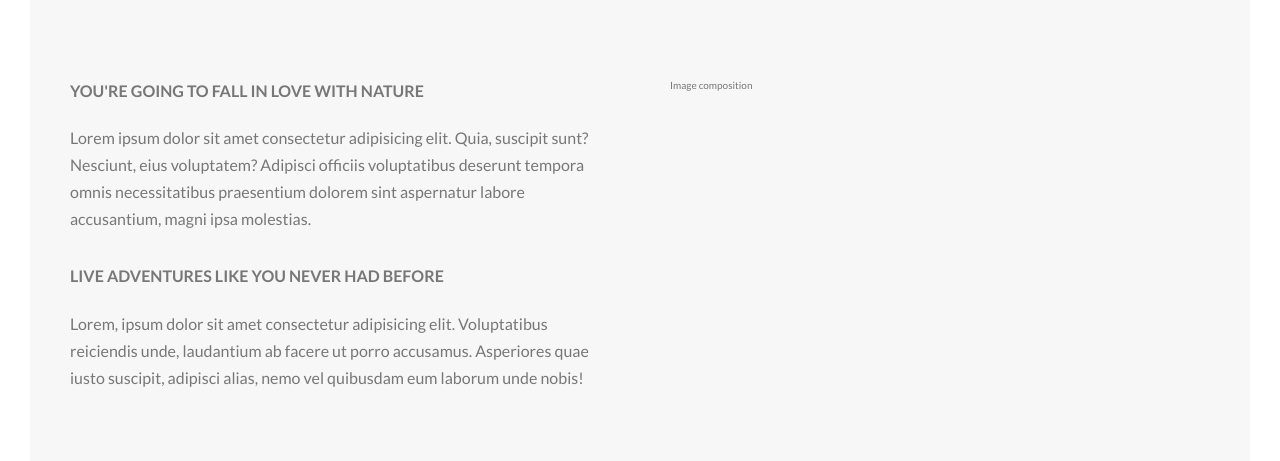
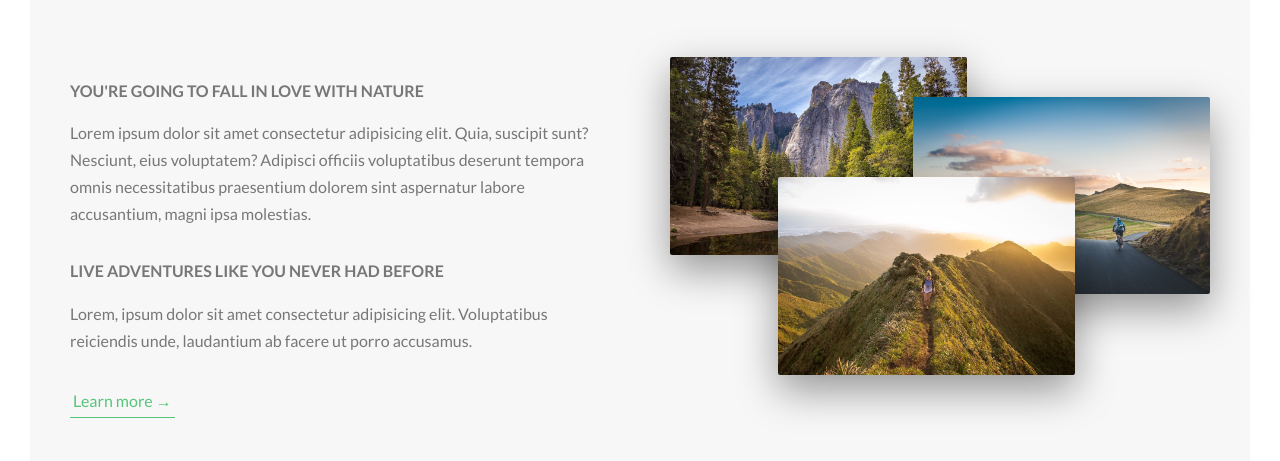
Before and after one commit to dallasclarke/advanced-css-1, a website: page index.html in a window 1280 px wide. Shown: the part 863-1324 px from the top of the page. Drawn offline with Linux system fonts and the light colour scheme.

Commit message:
Finished up about section.

```diff
--- a/index.html
+++ b/index.html
@@ -41,16 +41,38 @@
               You're going to fall in love with nature
             </h3>
             <p class="paragraph">
-              Lorem ipsum dolor sit amet consectetur adipisicing elit. Quia, suscipit sunt? Nesciunt, eius voluptatem? Adipisci officiis voluptatibus deserunt tempora omnis necessitatibus praesentium dolorem sint aspernatur labore accusantium, magni ipsa molestias.
+              Lorem ipsum dolor sit amet consectetur adipisicing elit. Quia,
+              suscipit sunt? Nesciunt, eius voluptatem? Adipisci officiis
+              voluptatibus deserunt tempora omnis necessitatibus praesentium
+              dolorem sint aspernatur labore accusantium, magni ipsa molestias.
             </p>
             <h3 class="heading-tertiary u-margin-bottom-small">
               Live adventures like you never had before
             </h3>
             <p class="paragraph">
-              Lorem, ipsum dolor sit amet consectetur adipisicing elit. Voluptatibus reiciendis unde, laudantium ab facere ut porro accusamus. Asperiores quae iusto suscipit, adipisci alias, nemo vel quibusdam eum laborum unde nobis!
+              Lorem, ipsum dolor sit amet consectetur adipisicing elit.
+              Voluptatibus reiciendis unde, laudantium ab facere ut porro
+              accusamus.
             </p>
+            <a href="#" class="btn-text">Learn more &rarr;</a>
           </div>
-          <div class="col-1-of-2">Image composition</div>
+          <div class="col-1-of-2">
+            <div class="composition">
+              <img
+                src="img/nat-1-large.jpg"
+                alt="Photo 1"
+                class="composition__photo composition__photo--p1"
+              /><img
+                src="img/nat-2-large.jpg"
+                alt="Photo 2"
+                class="composition__photo composition__photo--p2"
+              /><img
+                src="img/nat-3-large.jpg"
+                alt="Photo 3"
+                class="composition__photo composition__photo--p3"
+              />
+            </div>
+          </div>
         </div>
       </section>
     </main>
--- a/sass/abstracts/_variables.scss
+++ b/sass/abstracts/_variables.scss
@@ -8,6 +8,8 @@ $color-grey-dark: #777;
 $color-white: #fff;
 $color-black: #000;
 
+$default-font-size: 1.6rem;
+
 $grid-width: 114rem;
 $gutter-vertical: 8rem;
 $gutter-horizontal: 6rem;
--- a/sass/base/_typography.scss
+++ b/sass/base/_typography.scss
@@ -64,13 +64,13 @@ body {
 }
 
 .heading-tertiary {
-  font-size: 1.6rem;
+  font-size: $default-font-size;
   font-weight: 700;
   text-transform: uppercase;
 }
 
 .paragraph {
-  font-size: 1.6rem;
+  font-size: $default-font-size;
 
   &:not(:last-child) {
     margin-bottom: 3rem;
--- a/sass/base/utilities.scss
+++ b/sass/base/utilities.scss
@@ -1,11 +1,15 @@
 .u-center-text {
-    text-align: center;
+  text-align: center;
 }
 
 .u-margin-bottom-small {
-    margin-bottom: 2rem;
+  margin-bottom: 1.5rem;
+}
+
+.u-margin-bottom-medium {
+  margin-bottom: 4rem;
 }
 
 .u-margin-bottom-big {
-    margin-bottom: 8rem;
+  margin-bottom: 8rem;
 }
--- a/sass/components/_button.scss
+++ b/sass/components/_button.scss
@@ -8,6 +8,7 @@
     border-radius: 100px;
     transition: all 0.2s;
     position: relative;
+    font-size: $default-font-size;
   }
 
   &:hover {
@@ -15,9 +16,9 @@
     box-shadow: 0 10px 20px rgba($color-black, 0.2);
 
     &::after {
-    transform: scaleX(1.4) scaleY(1.6);
-    opacity: 0;
-  }
+      transform: scaleX(1.4) scaleY(1.6);
+      opacity: 0;
+    }
   }
 
   &:active {
@@ -30,8 +31,8 @@
     color: $color-grey-dark;
 
     &::after {
-    background-color: $color-white;
-  }
+      background-color: $color-white;
+    }
   }
 
   &::after {
@@ -52,3 +53,27 @@
     animation-fill-mode: backwards;
   }
 }
+
+.btn-text {
+  &:link,
+  &:visited {
+    font-size: $default-font-size;
+    color: $color-primary;
+    display: inline-block;
+    text-decoration: none;
+    border-bottom: 1px solid $color-primary;
+    padding: 3px;
+    transition: all 0.2s;
+  }
+
+  &:hover {
+    background-color: $color-primary;
+    color: $color-white;
+    box-shadow: 0 1rem 2rem rgba($color-black, 0.15);
+    transform: translateY(-2px);
+  }
+
+  &:active {
+    box-shadow: 0 0.5rem 1rem rgba($color-black, 0.15);
+  }
+}
--- /dev/null
+++ b/sass/components/_composition.scss
@@ -0,0 +1,39 @@
+.composition {
+  position: relative;
+
+  &__photo {
+    width: 55%;
+    box-shadow: 0 1.5rem 4rem rgba($color-black, 0.4);
+    border-radius: 2px;
+    position: absolute;
+    z-index: 10;
+    transition: all .2s;
+    outline-offset: 2rem;
+
+    &--p1 {
+        left: 0;
+        top: -2rem;
+    }
+
+    &--p2 {
+        right: 0;
+        top: 2rem;
+    }
+
+    &--p3 {
+        left: 20%;
+        top: 10rem;
+    }
+
+    &:hover {
+        outline: 1.5rem solid $color-primary;
+        transform: scale(1.05) translateY(-0.5rem);
+        box-shadow: 0 2.5rem 40rem rgba($color-black, 0.4);
+        z-index: 20;
+    }
+  }
+
+  &:hover &__photo:not(:hover){
+    transform: scale(.95);
+  }
+}
--- a/sass/main.scss
+++ b/sass/main.scss
@@ -8,6 +8,7 @@
 @import "base/utilities.scss";
 
 @import "components/button";
+@import "components/composition";
 
 @import "layout/header";
 @import "layout/grid";
```
Also changed, not shown: css/style.css.
